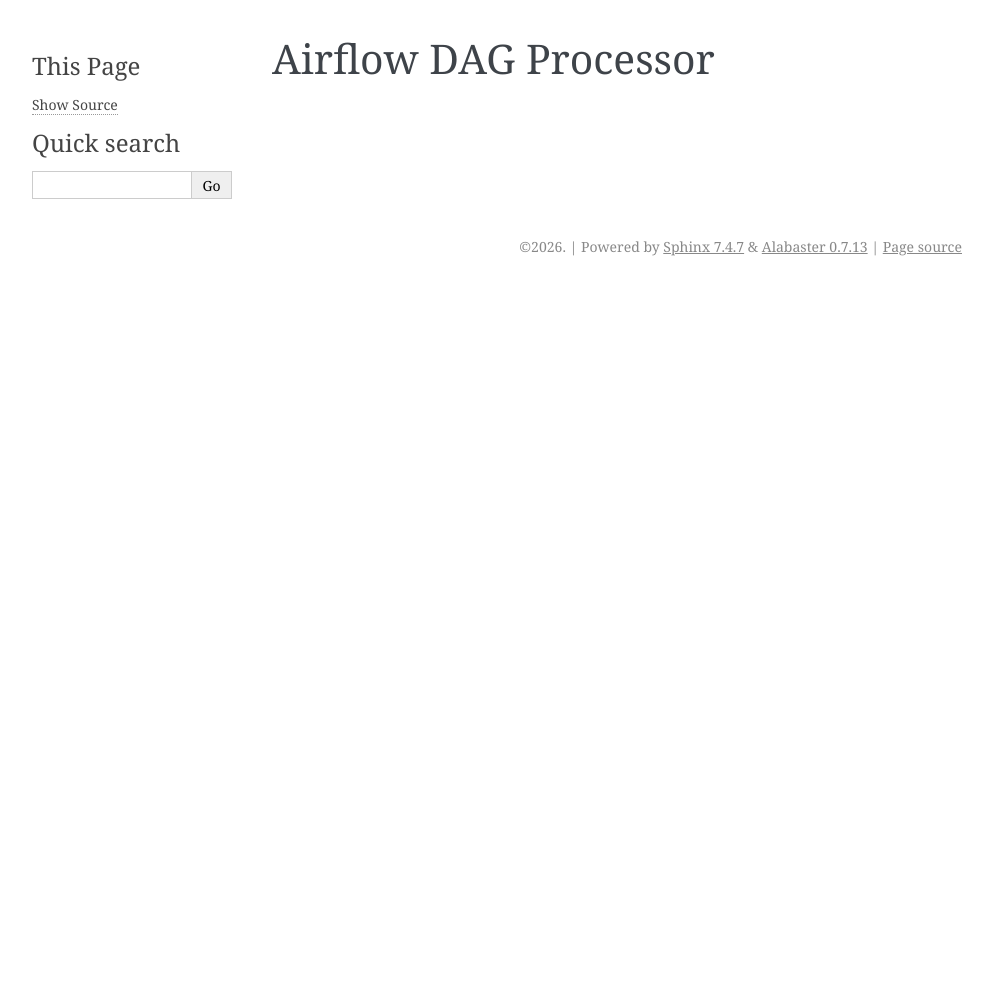
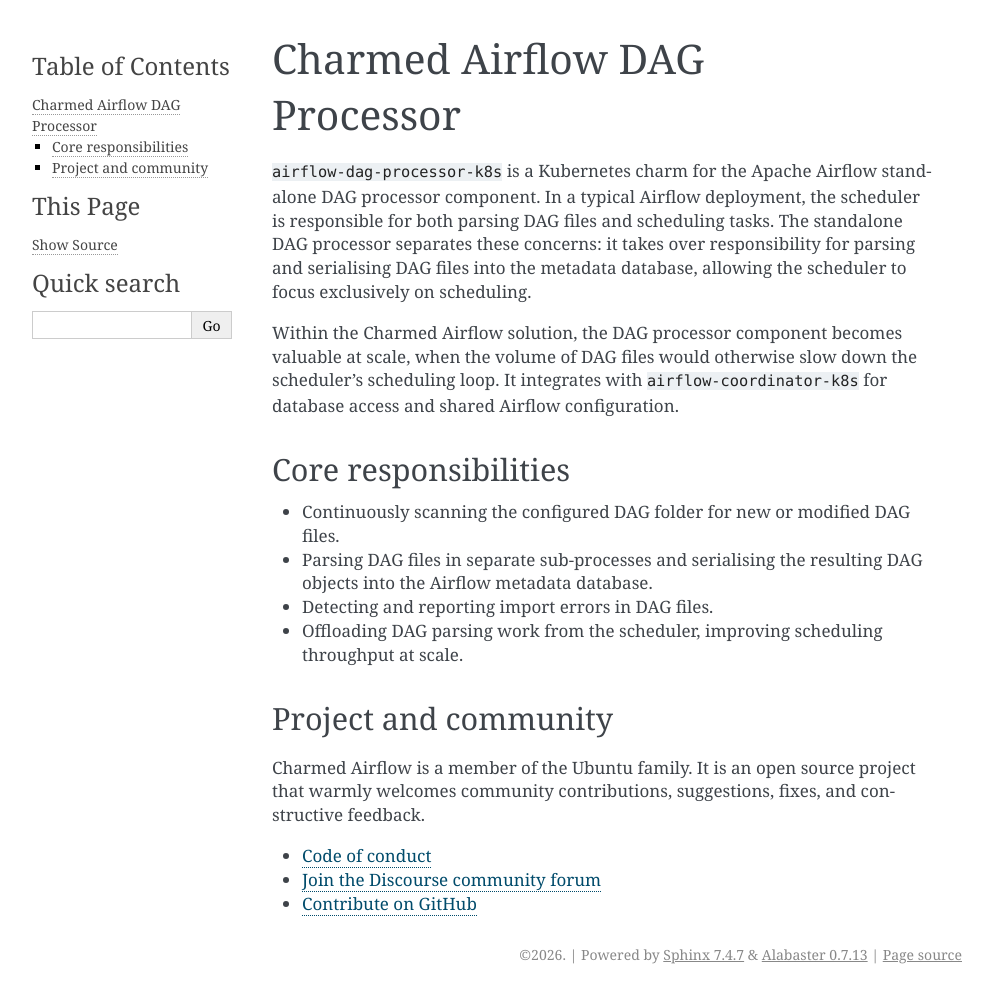
Before and after one commit to canonical/charmed-airflow-documentation, a Sphinx documentation site: the page built from docs/reference/charms/airflow-dag-processor.rst, in a window 1280 px wide. Shown: the whole page, without its empty margins (148-1141 px from the left). Built offline with Sphinx 7.4.7, drawn with Linux system fonts in a browser that asks for light colours; before the commit the page ends 900 px from its top, so only the background shows below that.

Commit message:
docs: add reference/charms/dag-processor doc (#5)
Adding the reference documentation for the charmed Airflow dag-processor component.

Co-authored-by: copilot-swe-agent[bot] <198982749+Copilot@users.noreply.github.com>

```diff
--- a/docs/.custom_wordlist.txt
+++ b/docs/.custom_wordlist.txt
@@ -122,4 +122,5 @@ API
 DAG
 DAGs
 Fernet
+scheduler's
 UI
--- a/docs/reference/charms/airflow-dag-processor.rst
+++ b/docs/reference/charms/airflow-dag-processor.rst
@@ -1,4 +1,32 @@
-Airflow DAG Processor
-=====================
+Charmed Airflow DAG Processor
+=============================
 
-.. TODO: Document charm configuration, actions, and integrations for airflow-dag-processor.
+``airflow-dag-processor-k8s`` is a Kubernetes charm for the Apache Airflow standalone DAG
+processor component. In a typical Airflow deployment, the scheduler is responsible for both
+parsing DAG files and scheduling tasks. The standalone DAG processor separates these concerns:
+it takes over responsibility for parsing and serialising DAG files into the metadata database,
+allowing the scheduler to focus exclusively on scheduling.
+
+Within the Charmed Airflow solution, the DAG processor component becomes valuable at scale,
+when the volume of DAG files would otherwise slow down the scheduler's scheduling loop.
+It integrates with ``airflow-coordinator-k8s`` for database access and shared
+Airflow configuration.
+
+Core responsibilities
+---------------------
+
+* Continuously scanning the configured DAG folder for new or modified DAG files.
+* Parsing DAG files in separate sub-processes and serialising the resulting DAG objects into the
+  Airflow metadata database.
+* Detecting and reporting import errors in DAG files.
+* Offloading DAG parsing work from the scheduler, improving scheduling throughput at scale.
+
+Project and community
+---------------------
+
+Charmed Airflow is a member of the Ubuntu family. It is an open source project that warmly
+welcomes community contributions, suggestions, fixes, and constructive feedback.
+
+* `Code of conduct`_
+* `Join the Discourse community forum`_
+* `Contribute on GitHub`_
```
